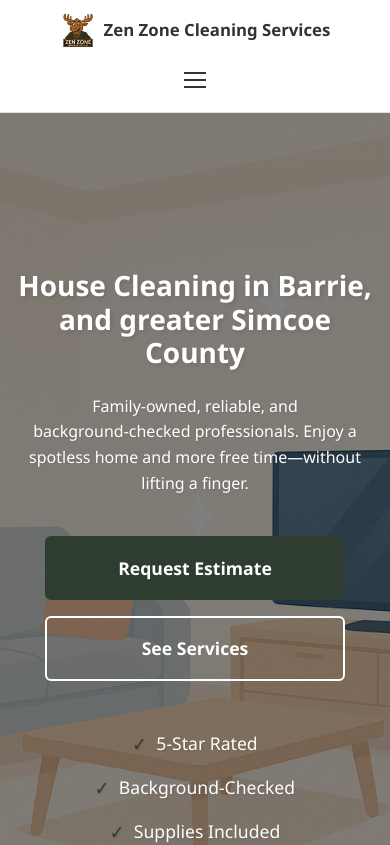
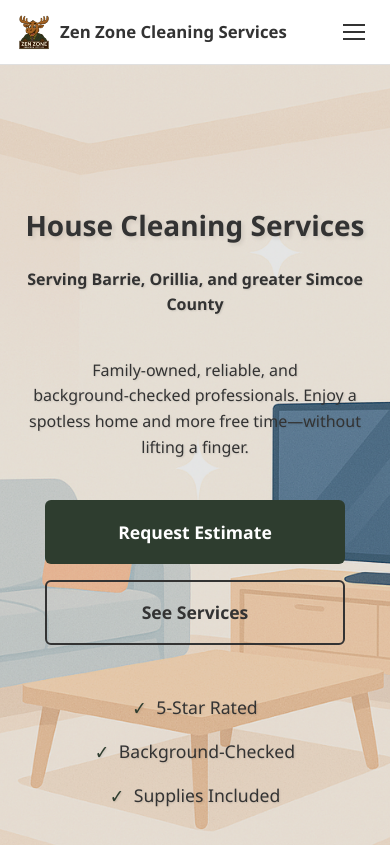
Before and after one commit to marinusdebeer/zen-zone-cleaning-website, a React (Create React App) app: page / in a window 390 px wide. Shown: the top 845 px of the page. Built offline with nearby package versions, Linux system fonts and the light colour scheme.

Commit message:
updated hero

```diff
--- a/src/components/Header.css
+++ b/src/components/Header.css
@@ -222,13 +222,14 @@
   }
 
   .header__nav { display: none; }
-  .header__menu-toggle { display: inline-flex; margin-left: 0; flex: none; }
+  .header__menu-toggle { display: inline-flex; margin-left: auto; flex: none; }
 
   .header__container {
     padding: 0.75rem 1rem;
     display: flex;
+    flex-direction: row; /* ensure row layout */
     align-items: center;
-    justify-content: space-between;
+    justify-content: flex-start; /* start, toggle pushed by margin-left:auto */
     gap: 0.75rem;
     flex-wrap: nowrap; /* keep logo + burger on one line */
   }
--- a/src/components/Hero.css
+++ b/src/components/Hero.css
@@ -37,6 +37,11 @@
   position: relative;
   z-index: 3;
   max-width: var(--max-content-width);
+  color: var(--color-text); /* dark text in light mode */
+}
+
+/* In dark mode, use light text */
+[data-theme="dark"] .hero__content {
   color: var(--color-secondary);
 }
 
@@ -82,25 +87,31 @@
 
 .hero__buttons .btn:first-child {
   background-color: var(--color-primary);
-  color: var(--color-secondary);
+  color: var(--color-on-primary);
 }
 
 .hero__buttons .btn:first-child:hover {
-  background-color: var(--color-accent);
-  color: var(--color-primary);
+  background-color: var(--color-primary-hover);
+  color: var(--color-on-primary);
   transform: translateY(-2px);
   box-shadow: 0 4px 12px var(--color-shadow);
 }
 
+/* Outline button adapts to theme */
 .hero__buttons .btn--outline {
   background-color: transparent;
+  color: var(--color-text);
+  border-color: var(--color-text);
+}
+
+[data-theme="dark"] .hero__buttons .btn--outline {
   color: var(--color-secondary);
   border-color: var(--color-secondary);
 }
 
 .hero__buttons .btn--outline:hover {
-  background-color: var(--color-secondary);
-  color: var(--color-primary);
+  background-color: var(--color-text);
+  color: var(--color-background);
   transform: translateY(-2px);
   box-shadow: 0 4px 12px var(--color-shadow);
 }
@@ -133,7 +144,7 @@
 /* Responsive design */
 @media (max-width: 768px) {
   .hero {
-    padding: 60px 1rem 1rem; /* reduced top padding on mobile */
+    padding: 60px 1rem 1rem;
   }
 
   .hero__title {
--- a/src/components/Hero.js
+++ b/src/components/Hero.js
@@ -18,7 +18,8 @@ const Hero = () => {
       ></div>
       <div className="hero__overlay"></div>
       <div className="hero__content">
-        <h1 className="hero__title">House Cleaning in Barrie, and greater Simcoe County</h1>
+        <h1 className="hero__title">House Cleaning Services</h1>
+        <h2 className="hero__subtitle">Serving Barrie, Orillia, and greater Simcoe County</h2>
         <p className="hero__subtitle">
           Family‑owned, reliable, and background‑checked professionals. Enjoy a spotless
           home and more free time—without lifting a finger.
--- a/src/components/HomePage.js
+++ b/src/components/HomePage.js
@@ -19,7 +19,6 @@ const HomePage = () => {
       <Services />
       <About />
       <Benefits />
-      <CTA />
     </main>
   );
 };
--- a/src/index.css
+++ b/src/index.css
@@ -13,7 +13,7 @@
   --color-surface: #f8f8f8; /* light surface color */
   --color-border: #e0e0e0; /* light border color */
   --color-shadow: rgba(0, 0, 0, 0.1); /* subtle shadow */
-  --color-overlay: rgba(0, 0, 0, 0.5); /* overlay color */
+  --color-overlay: rgba(0, 0, 0, 0.1); /* overlay color */
 
   /* Button and interactive states */
   --color-primary-hover: #3a4e3f; /* slightly lighter/darker variant for hover */
@@ -41,7 +41,7 @@
   --color-surface: #1e1e1e; /* dark surface color */
   --color-border: #404040; /* dark border color */
   --color-shadow: rgba(0, 0, 0, 0.3); /* stronger shadow for dark mode */
-  --color-overlay: rgba(0, 0, 0, 0.7); /* stronger overlay for dark mode */
+  --color-overlay: rgba(0, 0, 0, 0.5); /* stronger overlay for dark mode */
 
   /* Button and interactive states */
   --color-primary-hover: #5b8d67;
```
